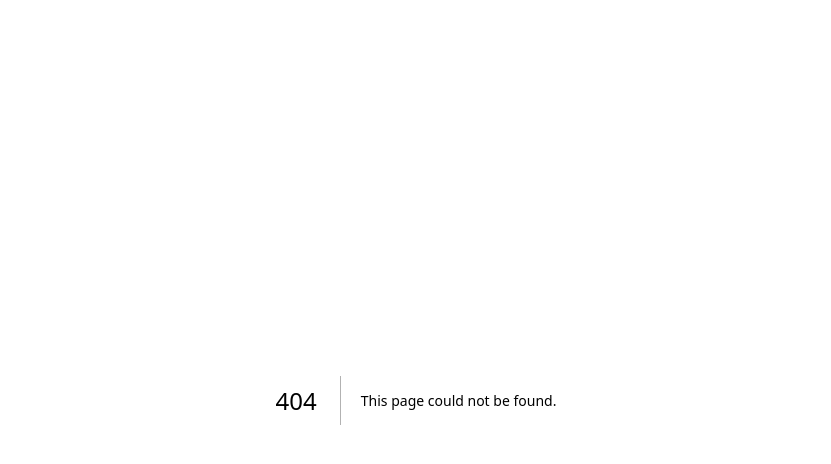
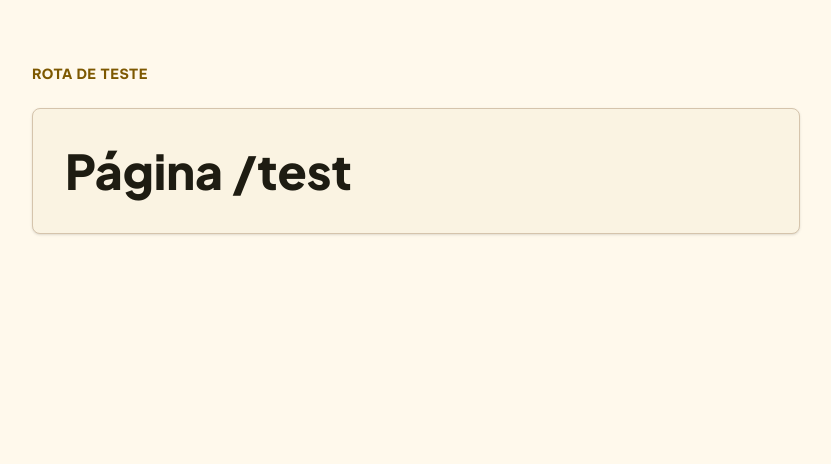
Before and after one commit to LucasMpa/barbecue-invite, a Next.js app: page /test in a window 1280 px wide. Before the commit this address had no page. Shown: the top 464 px of the page, without its empty margins (224-1055 px from the left). Built offline with nearby package versions, Linux system fonts and the light colour scheme.

Commit message:
upkeep/add_test_page

```diff
--- /dev/null
+++ b/app/test/page.tsx
@@ -0,0 +1,5 @@
+import TestPage from "@/components/TestPage";
+
+export default function Page() {
+  return <TestPage />;
+}
--- /dev/null
+++ b/components/TestPage.tsx
@@ -0,0 +1,17 @@
+export default function TestPage() {
+  return (
+    <main className="min-h-screen bg-background px-6 py-16 text-on-background">
+      <section className="mx-auto flex max-w-3xl flex-col gap-6">
+        <p className="font-label text-sm font-bold uppercase tracking-wide text-primary">
+          Rota de teste
+        </p>
+
+        <div className="rounded-lg border border-outline-variant bg-surface-container-low p-8 shadow-sm">
+          <h1 className="font-headline text-4xl font-black leading-tight text-on-surface sm:text-5xl">
+            Página /test
+          </h1>
+        </div>
+      </section>
+    </main>
+  );
+}
```
